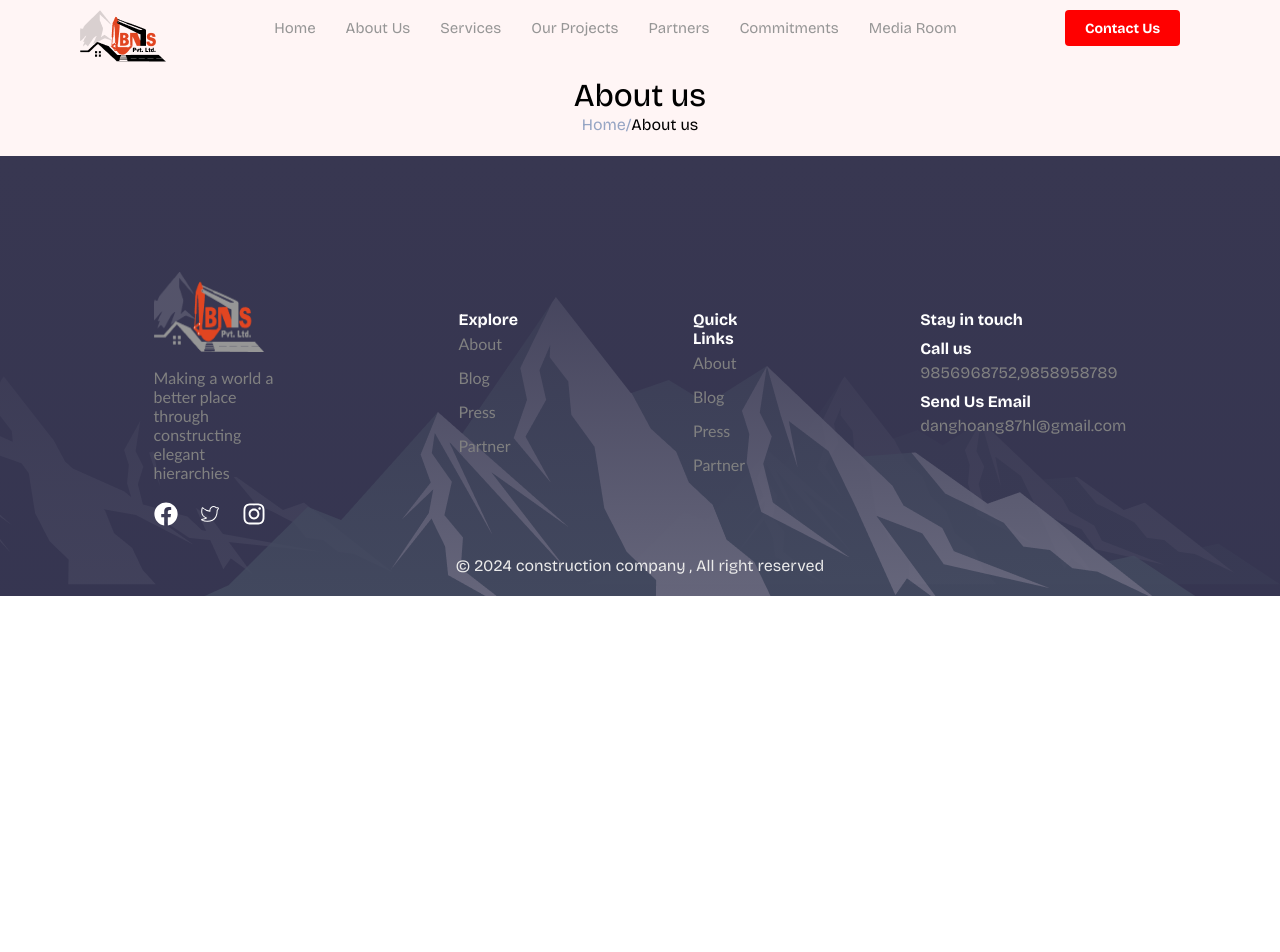
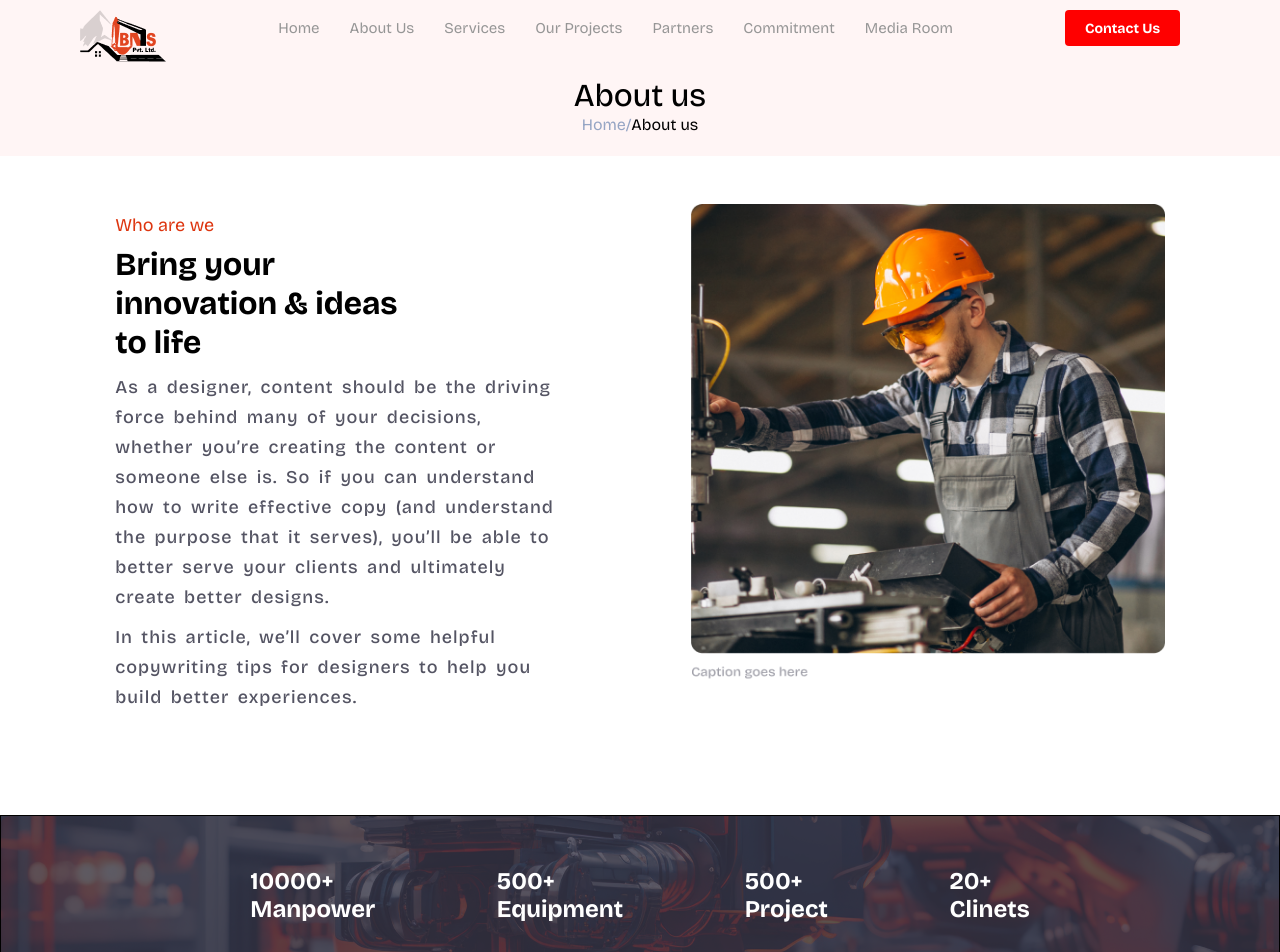
Before and after one commit to prashant2071/construction-site, a React (Create React App) app: page /about in a window 1280 px wide. Shown: the top 952 px of the page. Before the commit the page ends 800 px from the top, so only its background shows below. Built offline with nearby package versions, Linux system fonts and the light colour scheme.

Commit message:
feat :liitle about page added

```diff
--- a/src/App.js
+++ b/src/App.js
@@ -9,20 +9,17 @@ import Services from "./pages/service/Services";
 function App() {
   return (
     <>
+      <Router>
       <Navbar />
-      <Router>
         <Routes>
           <Route path="" element={<Home />} />
           <Route path="about" element={<About />} />
           <Route path="services" element={<Services />} />
-
           <Route path="card" element={<Card/>} />
           <Route path="*" element={<NoPageFound/>} />
-
-
         </Routes>
+      <Footer />
       </Router>
-      <Footer />
     </>
   );
 }
--- a/src/components/card/Card.jsx
+++ b/src/components/card/Card.jsx
@@ -1,5 +1,5 @@
 import React, { useEffect, useState } from "react";
-import { testomonials } from "./../data/data";
+import { testomonials } from "../data/cardData";
 import "./card.css";
 
 const Card = () => {
@@ -11,18 +11,13 @@ const Card = () => {
   return (
     <>
       <div className="main-card">
-        {testomonials?testomonials.map((item) => (
-          <div className="home-card">
+        {data?data.map((item,i) => (
+          <div className="home-card" key={i}>
             <p>{item.description}</p>
             <h4>{item.name}</h4>
             <p className="last-paragraph">{item.companyName}</p>
           </div>
         )):<p>loading ...</p>}
-        {/* <div className="home-card">
-          <p>Our project is was completed on time and within budget, and qualify of craftmanship exceeded our expections. What truly set [Company Name] apart</p>
-          <h4>Courtney Henry</h4>
-          <p className="last-paragraph">South market street plaza</p>
-        </div> */}
       </div>
     </>
   );
--- a/src/components/navbar/Navbar.jsx
+++ b/src/components/navbar/Navbar.jsx
@@ -1,52 +1,54 @@
 import React from "react";
 import "../navbar/navbar.css";
 import logo from "./logo.png";
+import { Link } from "react-router-dom";
 
 const Navbar = () => {
   return (
     <div>
       <header className="nav-container">
         <div className="nav-logo">
-          <img src={logo} alt="logo" />
+          <Link to="/" className="navlink">
+            <img src={logo} alt="logo" />
+          </Link>
         </div>
         <div className="navbar">
           <nav>
             <ul className="nav-items">
               <li>
-
-                <a className="navlink" href="/home">
+                <Link to="/" className="navlink">
                   Home
-                </a>
+                </Link>
               </li>
               <li>
-                <a className="navlink" href="/aboutus">
+                <Link to="/about" className="navlink">
                   About Us
-                </a>
+                </Link>
               </li>
               <li>
-                <a className="navlink" href="/services">
+                <Link to="/services" className="navlink">
                   Services
-                </a>
+                </Link>
               </li>
               <li>
-                <a className="navlink" href="/project">
+                <Link to="/" className="navlink">
                   Our Projects
-                </a>
+                </Link>
               </li>
               <li>
-                <a className="navlink" href="partners">
+                <Link to="/" className="navlink">
                   Partners
-                </a>
+                </Link>
               </li>
               <li>
-                <a className="navlink" href="/commitments">
-                  Commitments
-                </a>
+                <Link to="/" className="navlink">
+                  Commitment
+                </Link>
               </li>
               <li>
-                <a className="navlink" href="/mediaroom">
+                <Link to="/" className="navlink">
                   Media Room
-                </a>
+                </Link>
               </li>
             </ul>
           </nav>
--- a/src/pages/about/About.jsx
+++ b/src/pages/about/About.jsx
@@ -1,12 +1,55 @@
-import React from 'react'
-import Content from '../../components/content/Content'
+import React from "react";
+import Content from "../../components/content/Content";
+import Frame452 from "../../images/Frame452.png";
+import "./about.css";
 
 const About = () => {
   return (
     <>
-    <Content Name="About us"/>
+      <Content Name="About us" />
+      <div className="commitment-section">
+        <div className="commitment1">
+          <div className="commitment-content">
+            <p>Who are we</p>
+            <h1>Bring your innovation & ideas to life</h1>
+            <h2>
+              As a designer, content should be the driving force behind many of
+              your decisions, whether you’re creating the content or someone
+              else is. So if you can understand how to write effective copy (and
+              understand the purpose that it serves), you’ll be able to better
+              serve your clients and ultimately create better designs.
+              <h2 style={{ marginTop: "10px" }}>
+                In this article, we’ll cover some helpful copywriting tips for
+                designers to help you build better experiences.
+              </h2>
+            </h2>
+          </div>
+          <img src={Frame452} className="hand-image" />
+        </div>
+      </div>
+      <div className="about-fullbanner">
+        <div className="about-banner">
+
+        <div>
+          <h2>10000+</h2>
+          <h2>Manpower</h2>
+        </div>
+        <div>
+          <h2>500+</h2>
+          <h2>Equipment</h2>
+        </div>
+        <div>
+          <h2>500+</h2>
+          <h2>Project</h2>
+        </div>
+        <div>
+          <h2>20+</h2>
+          <h2>Clinets</h2>
+        </div>
+        </div>
+      </div>
     </>
-  )
-}
+  );
+};
 
-export default About
+export default About;
--- a/src/pages/about/about.css
+++ b/src/pages/about/about.css
@@ -0,0 +1,58 @@
+.commitment-section {
+    width: 100%;
+    /* gap: 40px; */
+    position: relative;
+    margin-top: 20px;
+
+    img {
+      height: 480px;
+      width: 37%;
+      position: absolute;
+      top: 28px;
+      right: 9%;
+    }
+  }
+  .commitment1 {
+    margin: auto;
+    padding-top: 3%;
+    padding-bottom: 8%;
+    width: 82%;
+  }
+  .commitment-content {
+    width: 42%;
+
+    p {
+      margin-bottom: 2%;
+      color: #dd350f;
+      font-size: 18px;
+    }
+    h1{
+        width: 70%;
+    }
+    h2 {
+      font-weight: 500;
+      color: #545463;
+      margin-top: 10px;
+      font-size: 18px;
+      letter-spacing: 1px;
+      word-spacing: 3px;
+      line-height: 30px;
+    }
+}
+.about-fullbanner{
+    width: 100%;
+    height: 180px;
+    border: 1px solid black;
+    background-image:url(./../../images/fullbanner.png) ;
+    background-color:#363546;
+}
+.about-banner{
+    color: white;
+    width: 80%;
+    margin: auto;
+    margin-top: 4%;
+    display: flex;
+    justify-content: space-evenly;
+
+
+}
```
Also changed, not shown: src/components/data/cardData.js (renamed from src/components/data/data.js), src/images/Frame452.png (added), src/images/fullbanner.png (added).
